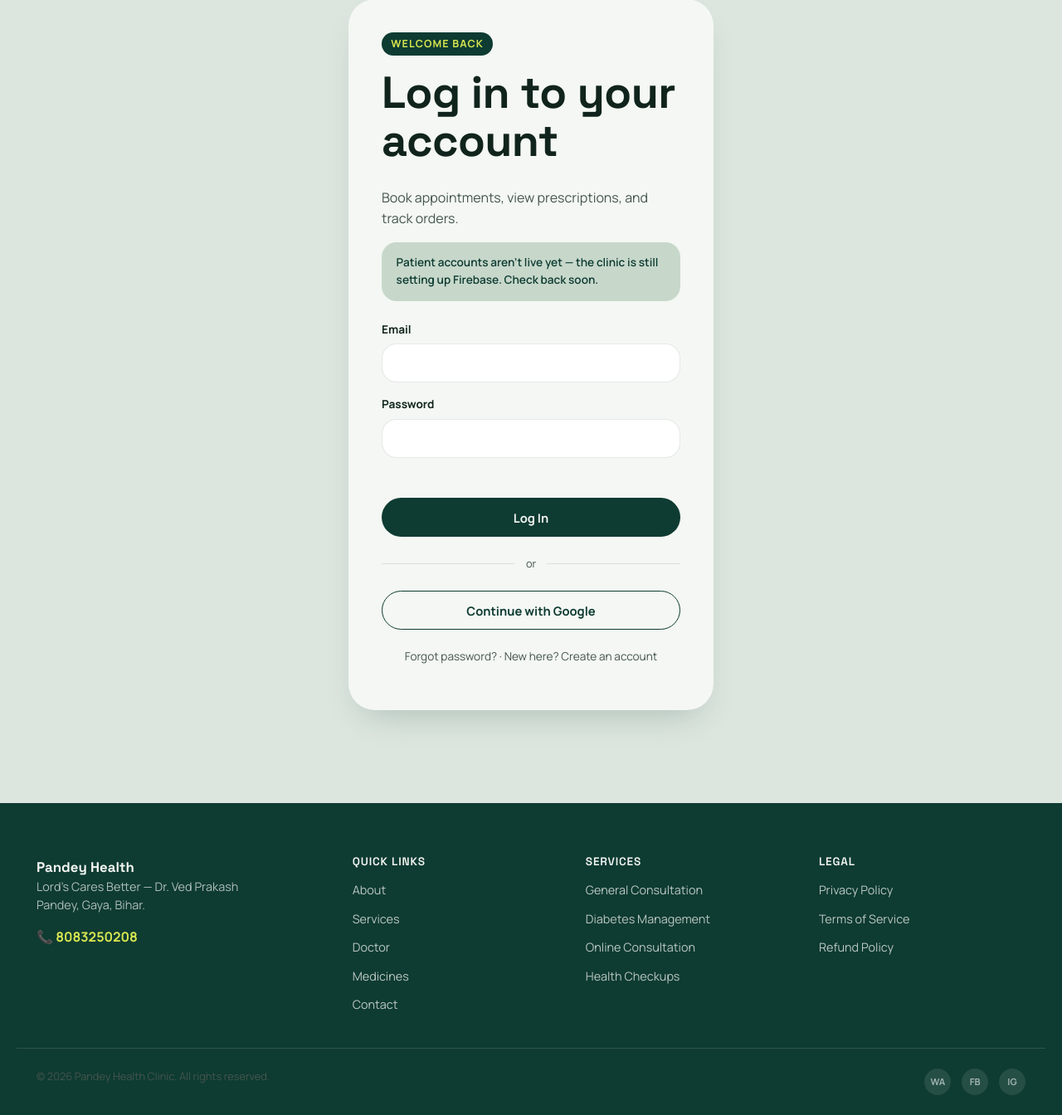
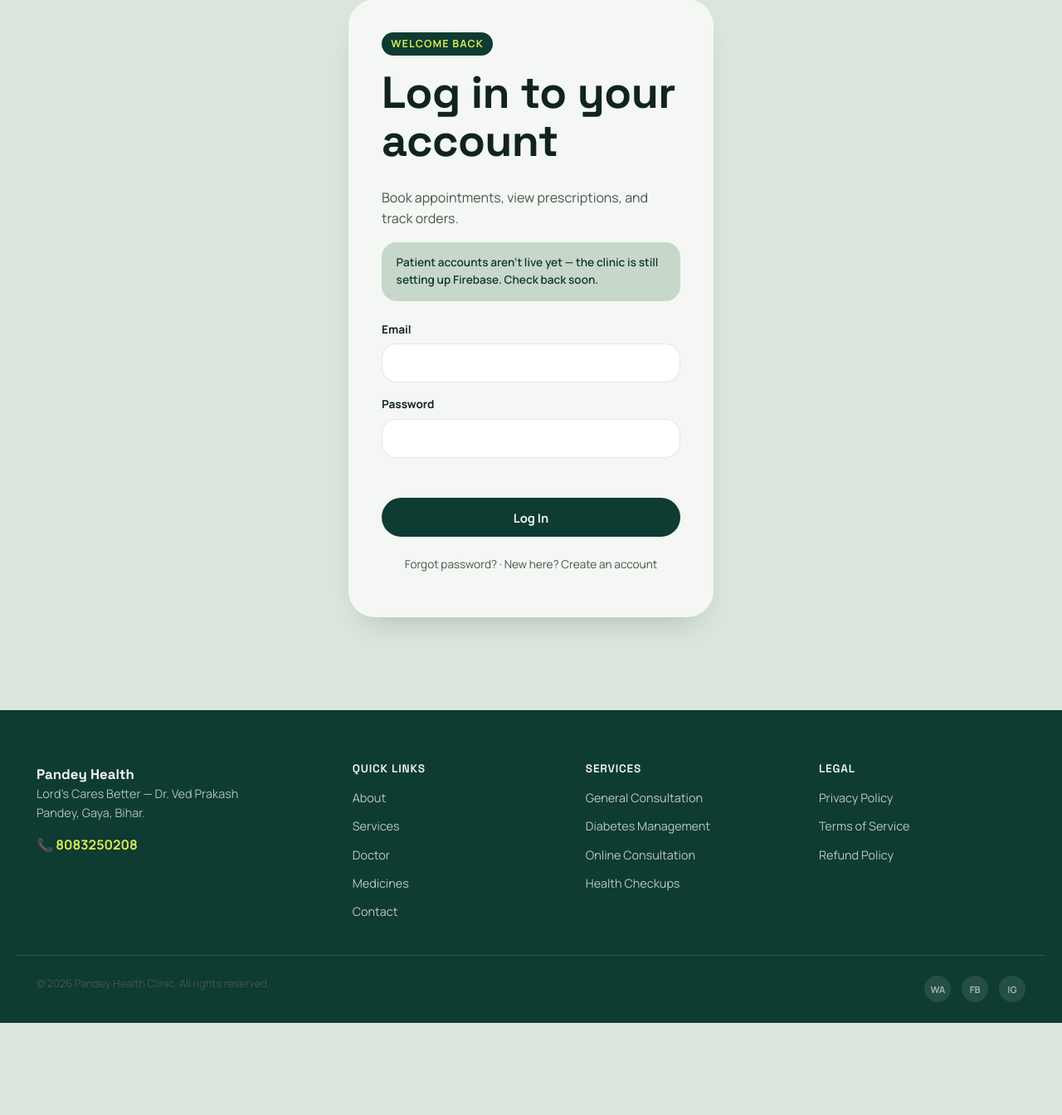
Before and after one commit to pandeyhealthclinic/pandeyhealthclinic, a Flask app: page /auth/login in a window 1280 px wide. Shown: the part 150-1494 px from the top of the page at 83% size. After the commit the page ends 1383 px from the top, so only its background shows below. Run offline with Flask 3, Linux system fonts and the light colour scheme; some libraries are stand-ins or nearby versions.

Commit message:
Update login.html

```diff
--- a/app/templates/auth/login.html
+++ b/app/templates/auth/login.html
@@ -27,11 +27,7 @@
       <button type="submit" class="btn btn-dark btn-pill btn-block">Log In</button>
     </form>
 
-    <div class="auth-divider"><span>or</span></div>
 
-    <button type="button" class="btn btn-outline btn-pill btn-block" onclick="clinicAuth.handleGoogleLogin({{ next_url|default('')|tojson }})">
-      Continue with Google
-    </button>
 
     <p class="auth-footnote">
       <a href="{{ url_for('auth.forgot_password') }}">Forgot password?</a>
```
